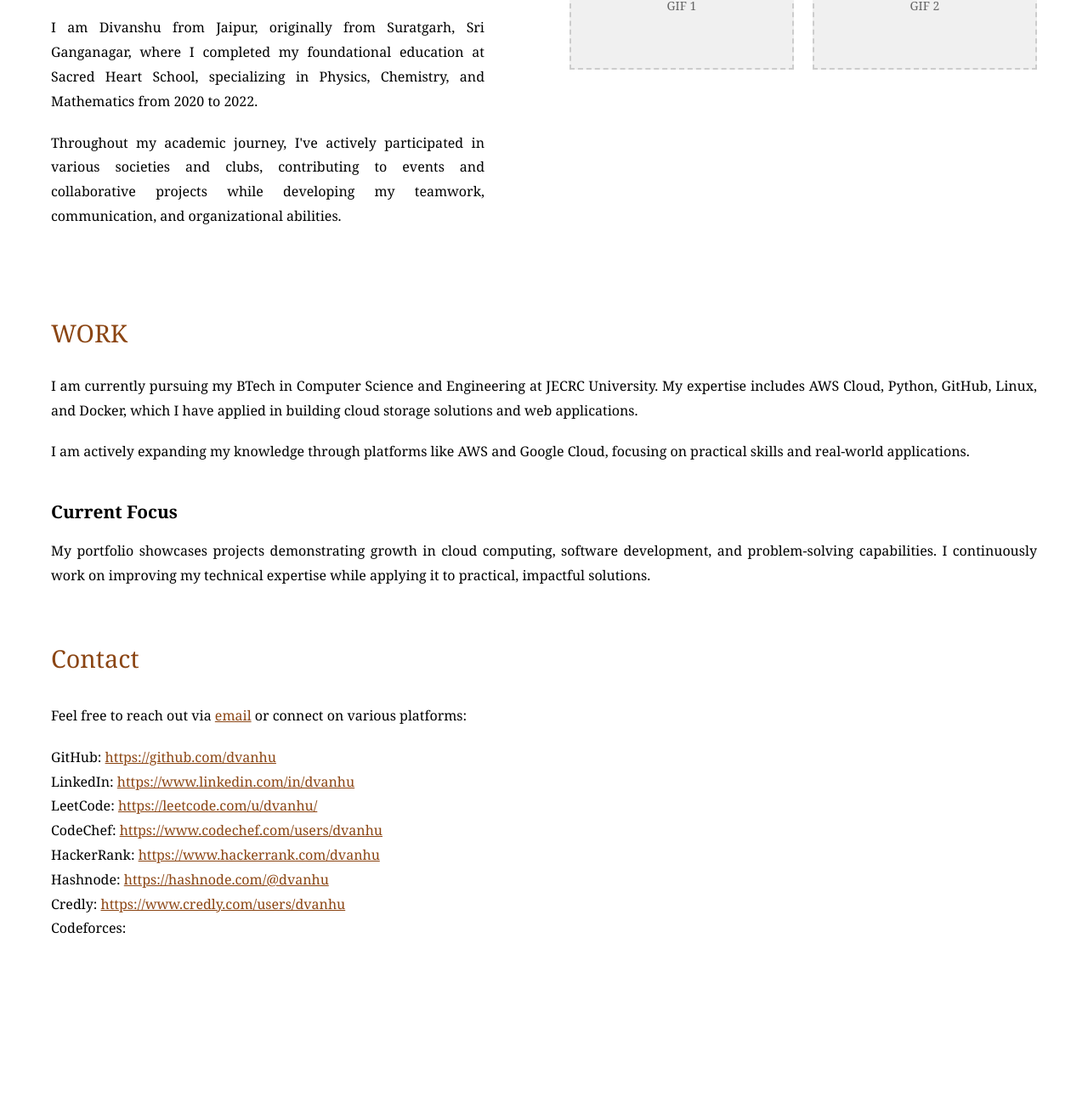
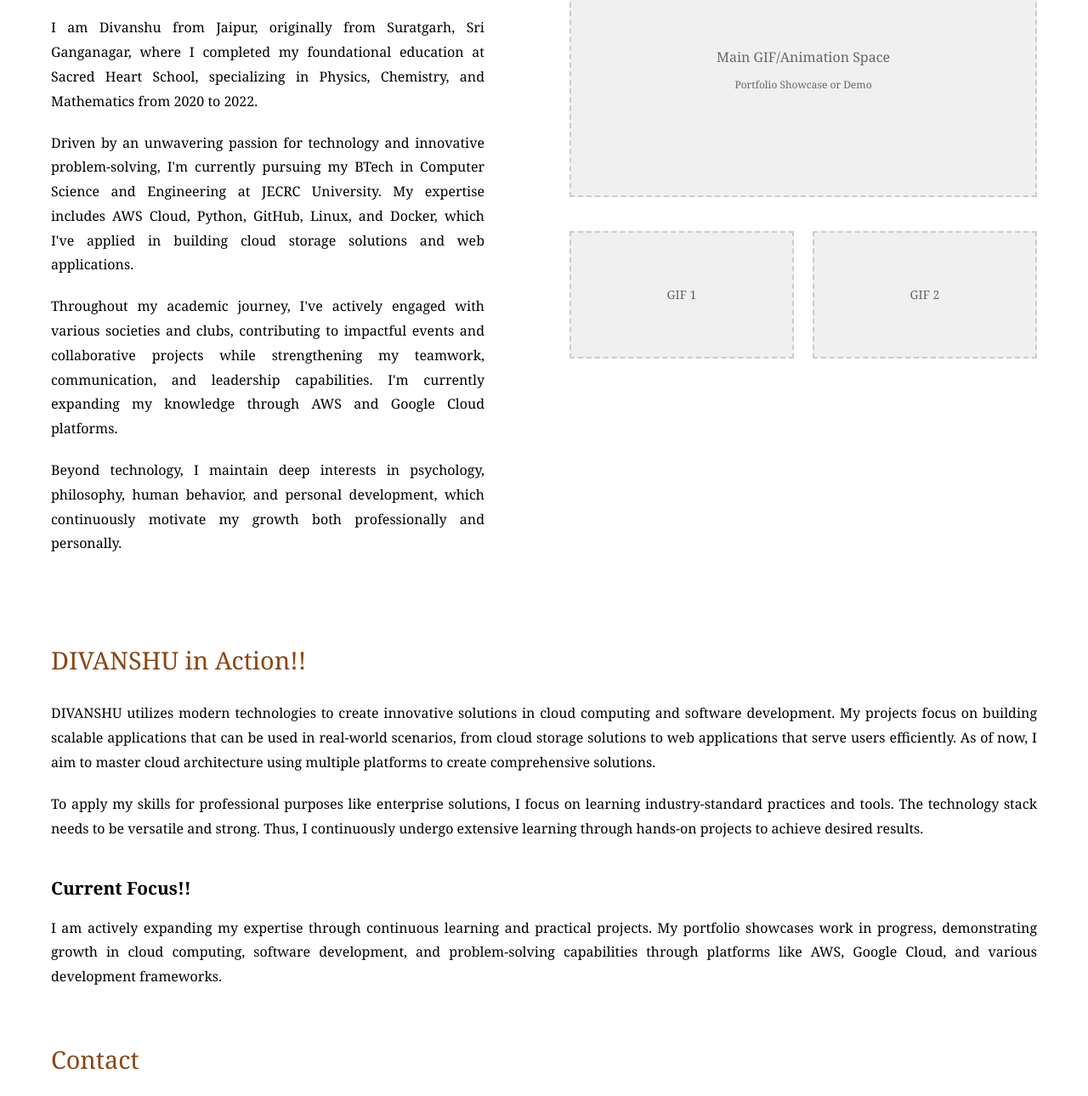
Before and after one commit to dvanhu/dvanhu.github.io, a plain HTML site: page main.html in a window 1280 px wide. Shown: the part 232-1522 px from the top of the page at 85% size. Before the commit the page ends 1399 px from the top, so only its background shows below. Drawn offline with Linux system fonts and the light colour scheme.

Commit message:
Update main.html

```diff
--- a/main.html
+++ b/main.html
@@ -229,26 +229,38 @@
             <div class="logo">DIVANSHU</div>
             <nav>
                 <ul class="nav-menu">
+                    <li><a href="#work">Work</a></li>
                     <li><a href="#about">About</a></li>
-                    <li><a href="#work">Work</a></li>
                     <li><a href="#contact">Contact</a></li>
                 </ul>
             </nav>
         </div>
 
-        <!-- About Section with GIFs -->
-        <div class="main-content" id="about">
+        <div class="main-content" id="work">
             <div class="left-column">
-                <h2 class="section-title">ABOUT</h2>
+                <h2 class="section-title">WORK</h2>
                 <p class="content-text">
                     I am Divanshu from Jaipur, originally from Suratgarh, Sri Ganganagar, where I completed my foundational education at Sacred Heart School, specializing in Physics, Chemistry, and Mathematics from 2020 to 2022.
                 </p>
                 <p class="content-text">
-                    Throughout my academic journey, I've actively participated in various societies and clubs, contributing to events and collaborative projects while developing my teamwork, communication, and organizational abilities.
+                    Driven by an unwavering passion for technology and innovative problem-solving, I'm currently pursuing my BTech in Computer Science and Engineering at JECRC University. My expertise includes AWS Cloud, Python, GitHub, Linux, and Docker, which I've applied in building cloud storage solutions and web applications.
+                </p>
+                <p class="content-text">
+                    Throughout my academic journey, I've actively engaged with various societies and clubs, contributing to impactful events and collaborative projects while strengthening my teamwork, communication, and leadership capabilities. I'm currently expanding my knowledge through AWS and Google Cloud platforms.
+                </p>
+                <p class="content-text">
+                    Beyond technology, I maintain deep interests in psychology, philosophy, human behavior, and personal development, which continuously motivate my growth both professionally and personally.
                 </p>
             </div>
 
             <div class="right-column">
+                <div class="gif-placeholder">
+                    <div>
+                        <p>Main GIF/Animation Space</p>
+                        <p style="font-size: 12px; margin-top: 10px;">Portfolio Showcase or Demo</p>
+                    </div>
+                </div>
+
                 <div class="gif-row">
                     <div class="small-gif">
                         <p>GIF 1</p>
@@ -260,40 +272,52 @@
             </div>
         </div>
 
-        <!-- Work Section -->
         <div class="full-width-section" id="work">
-            <h2 class="action-title">WORK</h2>
+            <h2 class="action-title">DIVANSHU in Action!!</h2>
 
             <p class="action-text">
-                I am currently pursuing my BTech in Computer Science and Engineering at JECRC University. My expertise includes AWS Cloud, Python, GitHub, Linux, and Docker, which I have applied in building cloud storage solutions and web applications.
+                DIVANSHU utilizes modern technologies to create innovative solutions in cloud computing and software development. My projects focus on building scalable applications that can be used in real-world scenarios, from cloud storage solutions to web applications that serve users efficiently. As of now, I aim to master cloud architecture using multiple platforms to create comprehensive solutions.
             </p>
 
             <p class="action-text">
-                I am actively expanding my knowledge through platforms like AWS and Google Cloud, focusing on practical skills and real-world applications.
+                To apply my skills for professional purposes like enterprise solutions, I focus on learning industry-standard practices and tools. The technology stack needs to be versatile and strong. Thus, I continuously undergo extensive learning through hands-on projects to achieve desired results.
             </p>
 
             <div class="focus-section">
-                <div class="focus-title">Current Focus</div>
+                <div class="focus-title">Current Focus!!</div>
                 <p class="focus-text">
-                    My portfolio showcases projects demonstrating growth in cloud computing, software development, and problem-solving capabilities. I continuously work on improving my technical expertise while applying it to practical, impactful solutions.
+                    I am actively expanding my expertise through continuous learning and practical projects. My portfolio showcases work in progress, demonstrating growth in cloud computing, software development, and problem-solving capabilities through platforms like AWS, Google Cloud, and various development frameworks.
                 </p>
             </div>
         </div>
 
-        <!-- Contact Section -->
         <div class="contact-section" id="contact">
             <h2 class="contact-title">Contact</h2>
 
             <p class="contact-text">
-                Feel free to reach out via <a href="mailto:divanshu0213@gmail.com">email</a> or connect on various platforms:
+                Feel free to reach out through <a href="mailto:divanshu0213@gmail.com">email</a> or connect with me on various platforms. You can find my work and contributions on <a href="https://github.com/dvanhu" target="_blank">GitHub</a>, professional updates on <a href="https://www.linkedin.com/in/dvanhu" target="_blank">LinkedIn</a>, and coding practice on <a href="https://leetcode.com/u/dvanhu/" target="_blank">LeetCode</a>.
             </p>
 
             <p class="contact-text">
-                GitHub: <a href="https://github.com/dvanhu" target="_blank">https://github.com/dvanhu</a><br>
-                LinkedIn: <a href="https://www.linkedin.com/in/dvanhu" target="_blank">https://www.linkedin.com/in/dvanhu</a><br>
-                LeetCode: <a href="https://leetcode.com/u/dvanhu/" target="_blank">https://leetcode.com/u/dvanhu/</a><br>
-                CodeChef: <a href="https://www.codechef.com/users/dvanhu" target="_blank">https://www.codechef.com/users/dvanhu</a><br>
-                HackerRank: <a href="https://www.hackerrank.com/dvanhu" target="_blank">https://www.hackerrank.com/dvanhu</a><br>
-                Hashnode: <a href="https://hashnode.com/@dvanhu" target="_blank">https://hashnode.com/@dvanhu</a><br>
-                Credly: <a href="https://www.credly.com/users/dvanhu" target="_blank">https://www.credly.com/users/dvanhu</a><br>
-                Codeforces: <a href="https://codeforces.com/profile/dvanhu" target
+                For competitive programming, check out my profiles on <a href="https://www.codechef.com/users/dvanhu" target="_blank">CodeChef</a>, <a href="https://www.hackerrank.com/22BCON391" target="_blank">HackerRank</a>, and <a href="https://codeforces.com/profile/dvanhu" target="_blank">Codeforces</a>. I also share thoughts and technical articles on <a href="https://hashnode.com/@dvanhu" target="_blank">Hashnode</a> and showcase my certifications on <a href="https://www.credly.com/users/dvanhu" target="_blank">Credly</a>.
+            </p>
+        </div>
+    </div>
+
+    <script>
+        // Smooth scrolling for navigation links
+        document.querySelectorAll('a[href^="#"]').forEach(anchor => {
+            anchor.addEventListener('click', function (e) {
+                e.preventDefault();
+                const target = document.querySelector(this.getAttribute('href'));
+                if (target) {
+                    target.scrollIntoView({
+                        behavior: 'smooth',
+                        block: 'start'
+                    });
+                }
+            });
+        });
+    </script>
+</body>
+</html>
```
